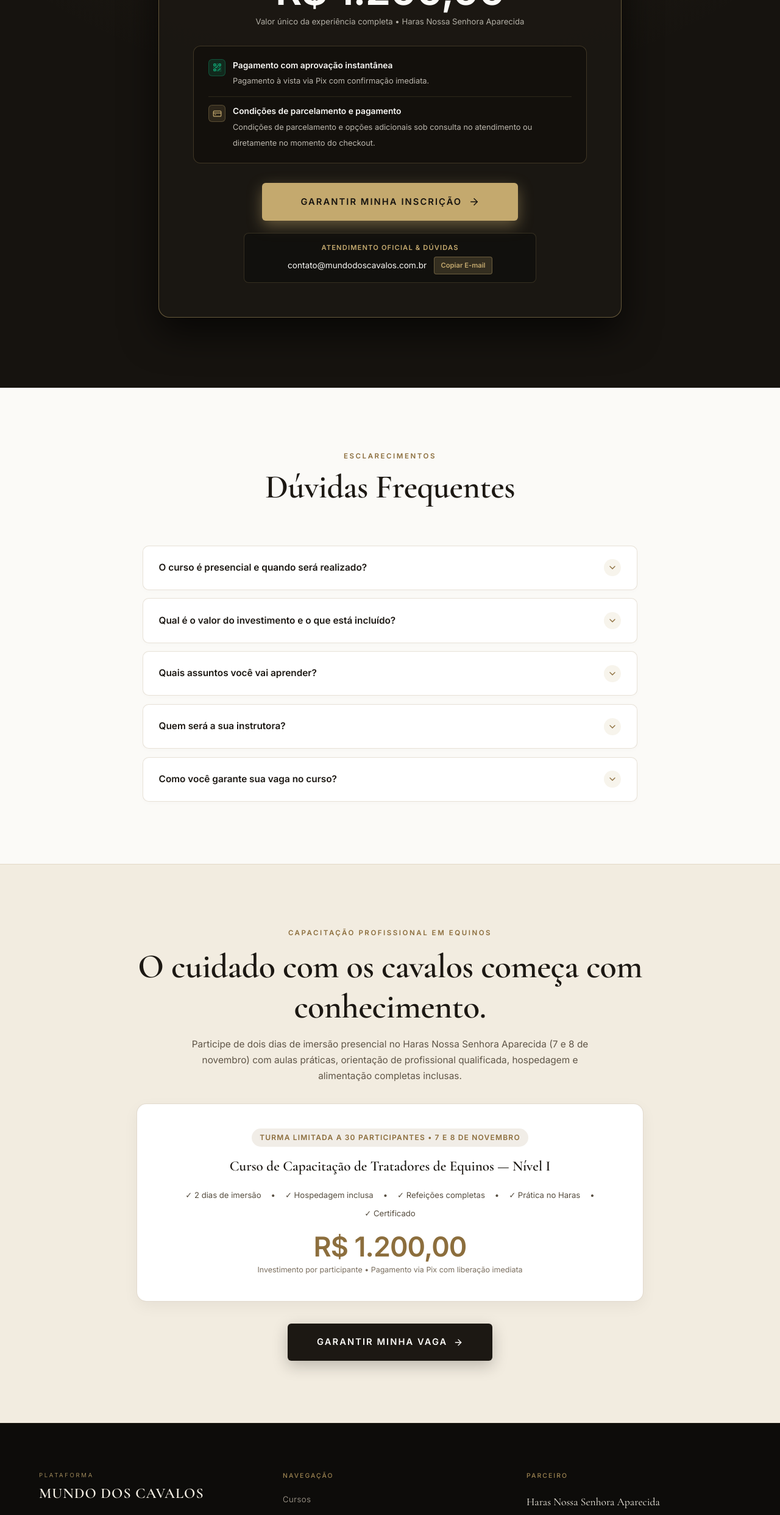
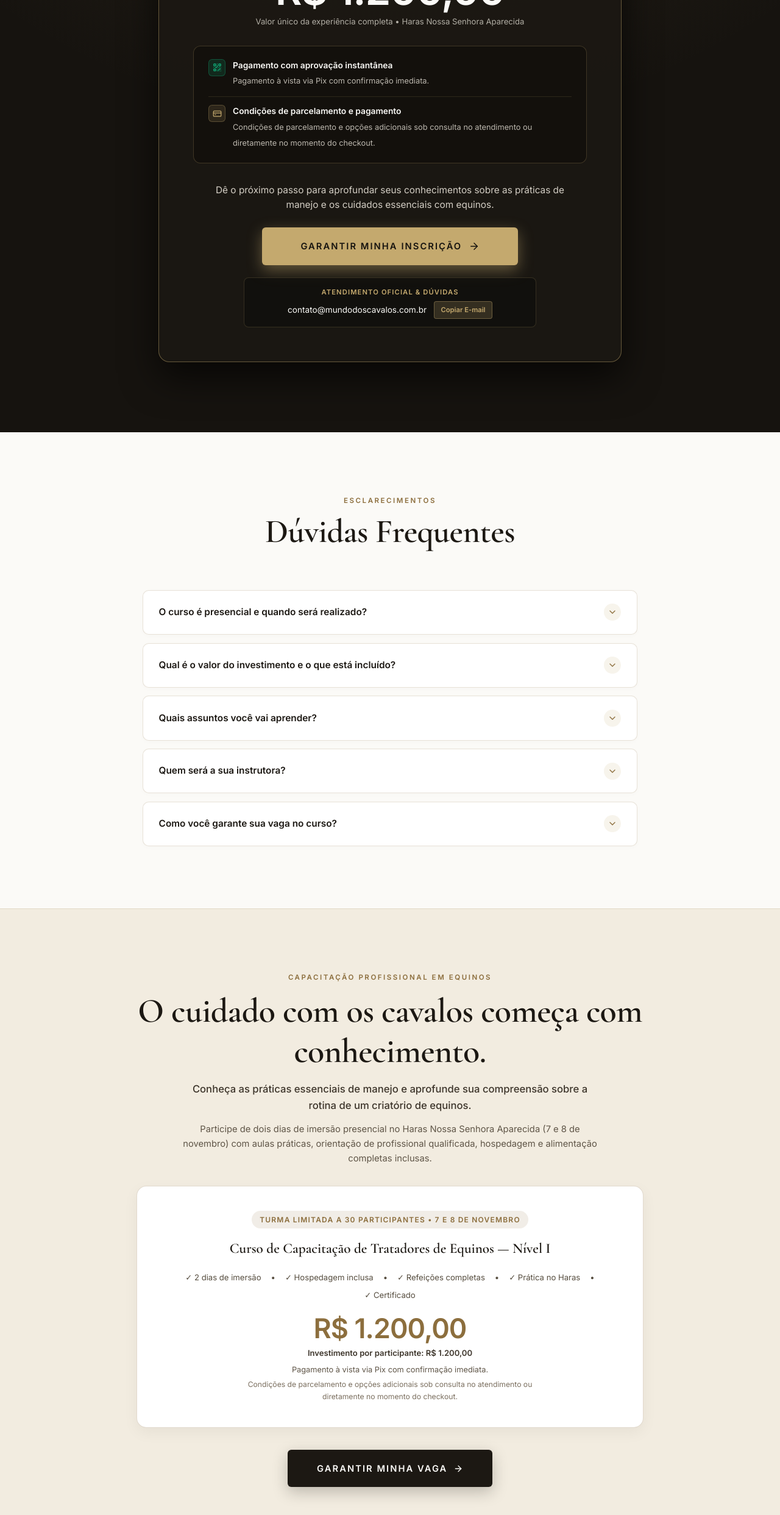
Before and after one commit to netodospacks/mundodoscavalos, a Next.js app: page /cursos/capacitacao-tratadores-equinos in a window 1280 px wide. Shown: the part 7876-10361 px from the top of the page at 61% size. Built offline with nearby package versions, Linux system fonts and the light colour scheme.

Commit message:
feat(site): alteracao 6 - ajustes finais de principios, frases sem aspas e apresentacao de preco

```diff
--- a/src/app/cursos/capacitacao-tratadores-equinos/page.tsx
+++ b/src/app/cursos/capacitacao-tratadores-equinos/page.tsx
@@ -1871,6 +1871,22 @@ export default function CursoTratadoresSalesPage() {
                 </div>
               </div>
 
+              {/* Frase final da seção de investimento (sem aspas) */}
+              <p
+                className="font-sans"
+                style={{
+                  fontSize: "clamp(0.95rem, 1.2vw, 1.05rem)",
+                  color: "rgba(244, 239, 228, 0.85)",
+                  lineHeight: 1.6,
+                  maxWidth: "580px",
+                  margin: "0 auto 1.5rem",
+                  fontWeight: 400,
+                  textAlign: "center",
+                }}
+              >
+                Dê o próximo passo para aprofundar seus conhecimentos sobre as práticas de manejo e os cuidados essenciais com equinos.
+              </p>
+
               {/* Botão Principal de Inscrição */}
               <div id="contato-matricula" style={{ display: "flex", flexDirection: "column", alignItems: "center", gap: "1.25rem" }}>
                 <button
@@ -2146,12 +2162,27 @@ export default function CursoTratadoresSalesPage() {
                 O cuidado com os cavalos começa com conhecimento.
               </h2>
 
+              {/* Frase final do encerramento (sem aspas) */}
               <p
                 className="font-sans"
                 style={{
-                  fontSize: "clamp(0.95rem, 1.2vw, 1.1rem)",
+                  fontSize: "clamp(1rem, 1.3vw, 1.15rem)",
+                  color: "#3d352b",
+                  lineHeight: 1.6,
+                  maxWidth: "680px",
+                  margin: "0 auto 0.85rem",
+                  fontWeight: 500,
+                }}
+              >
+                Conheça as práticas essenciais de manejo e aprofunde sua compreensão sobre a rotina de um criatório de equinos.
+              </p>
+
+              <p
+                className="font-sans"
+                style={{
+                  fontSize: "clamp(0.92rem, 1.15vw, 1.02rem)",
                   color: "#5f5547",
-                  lineHeight: 1.7,
+                  lineHeight: 1.65,
                   maxWidth: "680px",
                   margin: "0 auto 2rem",
                   fontWeight: 400,
@@ -2228,8 +2259,8 @@ export default function CursoTratadoresSalesPage() {
                   <span>✓ Certificado</span>
                 </div>
 
-                {/* Preço e condições */}
-                <div style={{ marginTop: "0.25rem" }}>
+                {/* Preço e condições oficiais */}
+                <div style={{ marginTop: "0.25rem", textAlign: "center" }}>
                   <span
                     style={{
                       fontFamily: "'Inter', sans-serif",
@@ -2241,18 +2272,44 @@ export default function CursoTratadoresSalesPage() {
                       lineHeight: 1,
                     }}
                   >
-                    {cursoTratadoresData.price}
+                    {cursoTratadoresData.investmentSection.price}
                   </span>
                   <span
                     style={{
-                      fontSize: "0.78rem",
+                      fontSize: "0.82rem",
+                      color: "#3d352b",
+                      fontWeight: 600,
+                      display: "block",
+                      marginTop: "0.45rem",
+                      fontFamily: "'Inter', sans-serif",
+                    }}
+                  >
+                    {cursoTratadoresData.investmentSection.priceLabel}
+                  </span>
+                  <span
+                    style={{
+                      fontSize: "0.8rem",
+                      color: "#5f5547",
+                      display: "block",
+                      marginTop: "0.3rem",
+                      fontFamily: "'Inter', sans-serif",
+                    }}
+                  >
+                    {cursoTratadoresData.investmentSection.paymentOptions.pix}
+                  </span>
+                  <span
+                    style={{
+                      fontSize: "0.76rem",
                       color: "#7a6e5e",
                       display: "block",
-                      marginTop: "0.35rem",
+                      marginTop: "0.25rem",
                       fontFamily: "'Inter', sans-serif",
+                      maxWidth: "520px",
+                      margin: "0.25rem auto 0",
                     }}
                   >
-                    Investimento por participante • Pagamento via Pix com liberação imediata
+                    {cursoTratadoresData.investmentSection.paymentOptions.installmentsConfigurable ||
+                      cursoTratadoresData.investmentSection.paymentOptions.installmentNote}
                   </span>
                 </div>
               </div>
--- a/src/app/historia/page.tsx
+++ b/src/app/historia/page.tsx
@@ -140,7 +140,7 @@ export default function HistoriaPage() {
                   marginBottom: "0.75rem",
                 }}
               >
-                Princípios Inegociáveis
+                PRINCÍPIOS INEGOCIÁVEIS
               </span>
               <h2
                 style={{
@@ -166,7 +166,7 @@ export default function HistoriaPage() {
                   margin: 0,
                 }}
               >
-                Da simplicidade das pastagens à alta performance, mantemos a mesma essência de José e Ana Rita Tavares de Melo: amor pelos animais, verdade em cada negociação e compromisso absoluto com o futuro da equinocultura.
+                Da simplicidade das pastagens à alta performance, mantemos a mesma essência desde 1984: amor pelos animais, verdade em cada negociação e compromisso absoluto com o futuro da equinocultura.
               </p>
             </div>
 
```
